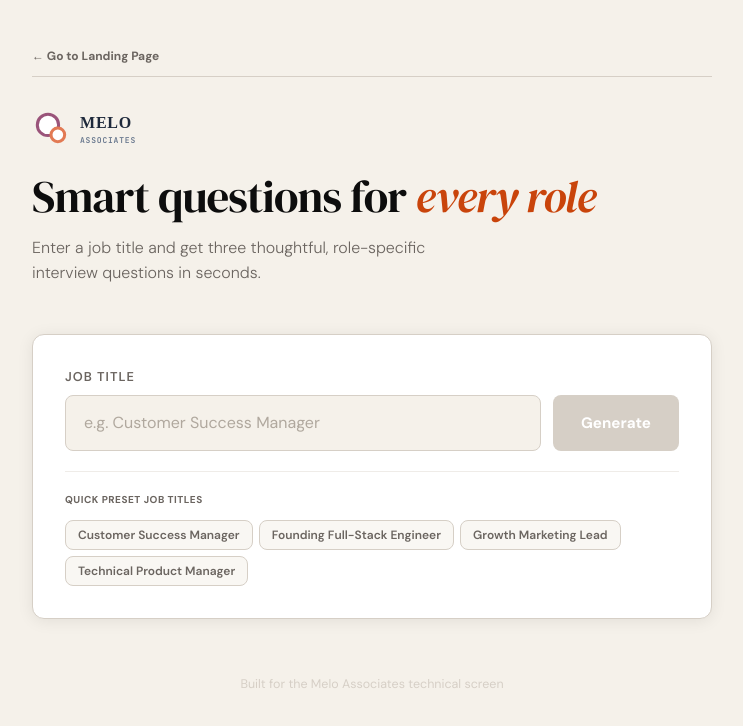
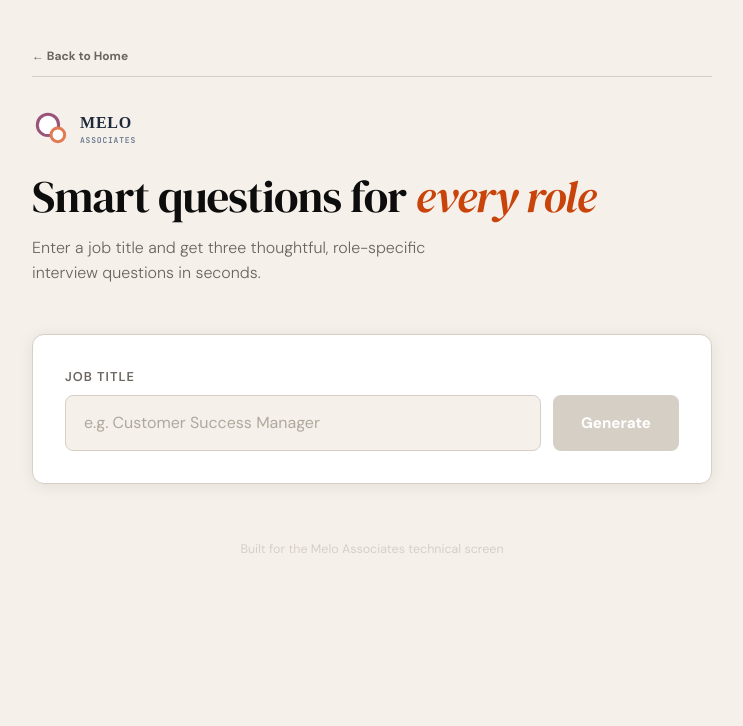
Before and after one commit to kelbizerihun/Melo-Associates-Screening-Project, a React (Vite) app: page / in a window 1280 px wide. Both pictures are taken after a click on the button "Start Practicing →". Shown: the top 726 px of the page, without its empty margins (268-1011 px from the left). Built offline with nearby package versions, Linux system fonts and the light colour scheme.

Commit message:
feat(ui): remove quick preset job titles
Simplify the interface by removing the preset job title buttons to reduce clutter in the generator view.

```diff
--- a/src/App.tsx
+++ b/src/App.tsx
@@ -425,7 +425,7 @@ export default function App() {
               className="hover:text-[#0d0d0d] font-bold flex items-center gap-1"
               id="back-home-button"
             >
-              <span>← Go to Landing Page</span>
+              <span>← Back to Home</span>
             </button>
           </div>
 
@@ -478,29 +478,7 @@ export default function App() {
                     </div>
                   </form>
 
-                  {/* Aesthetic Recruiter Cheat Shortcut Presets (Extremely clean, respects the minimalist aesthetic) */}
-                  <div className="pt-5 border-t border-[#d6cfc6]/40 mt-5 space-y-2 select-none">
-                    <span className="block text-[10px] font-bold tracking-wider text-[#6b6560] uppercase">
-                      Quick Preset Job titles
-                    </span>
-                    <div className="flex flex-wrap gap-1.5 pt-1">
-                      {PRESET_ROLES.map((pt, idx) => (
-                        <button
-                          key={idx}
-                          type="button"
-                          onClick={() => handlePresetSelect(pt.title)}
-                          className={`px-3 py-1.5 rounded-lg text-xs font-semibold border transition-all ${
-                            jobTitle.toLowerCase() === pt.title.toLowerCase()
-                              ? "bg-[#c9440b] text-white border-[#c9440b] shadow-xs"
-                              : "bg-[#f5f1ea]/55 border-[#d6cfc6] text-[#6b6560] hover:text-[#0d0d0d] hover:border-[#c9440b]"
-                          }`}
-                          id={`preset-button-${idx}`}
-                        >
-                          <span>{pt.title}</span>
-                        </button>
-                      ))}
-                    </div>
-                  </div>
+
                 </div>
 
                 {/* Cloned Error message block */}
@@ -544,78 +522,18 @@ export default function App() {
                     {/* Cloned Question items list */}
                     <div className="question-list">
                       {result.questions.map((q, idx) => {
-                        const isExpanded = expandedCardIdx === idx;
                         return (
                           <div
                             key={idx}
-                            className="question-card flex flex-col bg-white hover:border-[#c9440b] transition-all cursor-pointer relative"
-                            onClick={() => toggleExpandInsight(idx)}
+                            className="question-card flex flex-col bg-white border border-[#d6cfc6]/40 p-5 rounded-xl transition-all relative select-text"
                             id={`card-item-${idx}`}
                           >
-                            <div className="select-text">
-                              <div className="flex items-center justify-between select-none">
-                                <span className="q-num">Question {idx + 1}</span>
-                                <span className="text-[10px] font-bold text-[#6b6560] uppercase tracking-wider flex items-center gap-1">
-                                  {isExpanded ? "Hide Strategic Guide ▲" : "Click to view Answer Checklist ▼"}
-                                </span>
-                              </div>
-                              <h3 className="q-text select-all font-sans font-medium text-[#0d0d0d]">
+                            <div className="flex flex-col gap-2">
+                              <span className="q-num select-none">Question {idx + 1}</span>
+                              <h3 className="q-text select-all font-sans font-medium text-[#0d0d0d] text-[15px] leading-relaxed">
                                 "{q.questionText}"
                               </h3>
                             </div>
-
-                            {/* COLLAPSIBLE PREMIUM RECRUITING CHEATSHEET & DIAGNOSTICS */}
-                            {isExpanded && (
-                              <div
-                                className="mt-4 pt-4 border-t border-[#d6cfc6]/50 grid grid-cols-1 md:grid-cols-2 gap-4 select-text animate-fade-in"
-                                onClick={(e) => e.stopPropagation()} // Stop propagation so clicking content doesn't fold it
-                              >
-                                {/* Intent / Why We Ask */}
-                                <div className="space-y-1">
-                                  <span className="text-[10px] font-mono font-bold uppercase text-[#6b6560] flex items-center gap-1.5 select-none">
-                                    <Info className="w-3.5 h-3.5 text-[#c9440b]" />
-                                    Diagnostic Objective
-                                  </span>
-                                  <p className="text-[11.5px] text-[#6b6560] leading-relaxed">
-                                    {q.intent}
-                                  </p>
-                                </div>
-
-                                {/* Look and Listen for triggers */}
-                                <div className="space-y-1">
-                                  <span className="text-[10px] font-mono font-bold uppercase text-[#6b6560] flex items-center gap-1.5 select-none">
-                                    <Award className="w-3.5 h-3.5 text-[#c9440b]" />
-                                    Success Indicators (Check to test)
-                                  </span>
-                                  <div className="space-y-1.5 pt-1.5 select-none">
-                                    {q.idealIndicators.map((ind, indIdx) => {
-                                      const key = `${q.num}-${indIdx}`;
-                                      const isChecked = checkedIdList.includes(key);
-                                      return (
-                                        <div
-                                          key={indIdx}
-                                          onClick={() => toggleIndicatorCheckbox(q.num, indIdx)}
-                                          className={`flex items-start gap-2.5 p-1.5 rounded border transition-all text-left ${
-                                            isChecked
-                                              ? "bg-[#f0e6df] text-[#c9440b] border-[#c9440b]/20"
-                                              : "hover:bg-[#f5f1ea]/50 border-transparent bg-white/40 text-[#6b6560]"
-                                          }`}
-                                        >
-                                          <div className={`mt-0.5 h-3.5 w-3.5 rounded border shrink-0 flex items-center justify-center transition-all ${
-                                            isChecked ? "bg-[#c9440b] border-[#c9440b] text-white" : "border-[#d6cfc6] bg-white"
-                                          }`}>
-                                            {isChecked && <Check className="w-2 h-2 text-white font-bold" />}
-                                          </div>
-                                          <span className="text-[10px] font-medium leading-tight select-text">
-                                            {ind}
-                                          </span>
-                                        </div>
-                                      );
-                                    })}
-                                  </div>
-                                </div>
-                              </div>
-                            )}
                           </div>
                         );
                       })}
```
